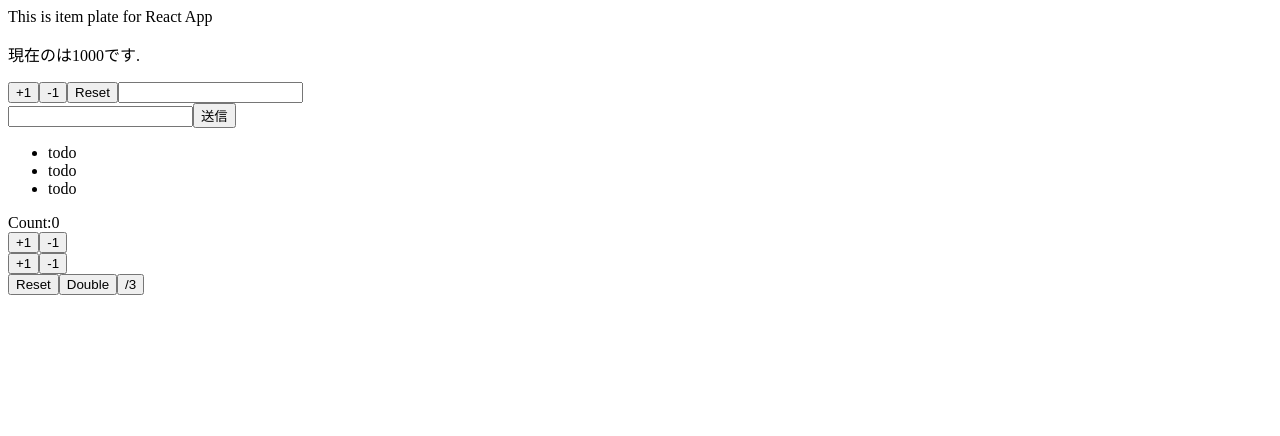
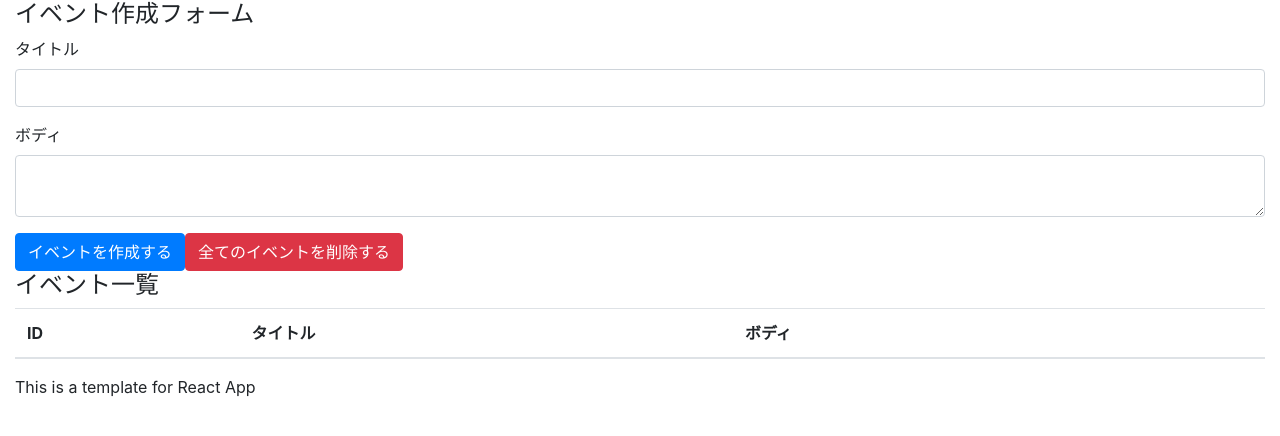
Before and after one commit to ToshifumiIde/React_hooks-101, a React (Create React App) app: page / in a window 1280 px wide. Shown: the top 436 px of the page. Built offline with nearby package versions, Linux system fonts and the light colour scheme.

Commit message:
create reducer for events

```diff
--- a/package.json
+++ b/package.json
@@ -3,6 +3,7 @@
   "version": "0.1.0",
   "private": true,
   "dependencies": {
+    "bootstrap": "4.3.1",
     "react": "^17.0.1",
     "react-dom": "^17.0.1",
     "react-scripts": "3.0.1"
--- /dev/null
+++ b/src/components/App.js
@@ -0,0 +1,34 @@
+import React from "react";
+import "bootstrap/dist/css/bootstrap.min.css";
+
+export const App = () => {
+  return (
+    <div className="container-fluid">
+      <h4>イベント作成フォーム</h4>
+      <form action="">
+        <div className="form-group">
+          <label htmlFor="formEventTitle">タイトル</label>
+          <input type="text" className="form-control" id="formEventTitle" />
+        </div>
+        <div className="form-group">
+          <label htmlFor="formEventBody">ボディ</label>
+          <textarea type="text" className="form-control" id="formEventBody" />
+        </div>
+    <button className="btn btn-primary">イベントを作成する</button>
+    <button className="btn btn-danger">全てのイベントを削除する</button>
+      </form>
+      <h4>イベント一覧</h4>
+      <table className="table table-hover">
+        <thead>
+          <tr>
+            <th>ID</th>
+            <th>タイトル</th>
+            <th>ボディ</th>
+            <th></th>
+          </tr>
+        </thead>
+      </table>
+      This is a template for React App
+    </div>
+  );
+};
--- a/src/index.js
+++ b/src/index.js
@@ -1,5 +1,5 @@
 import React from "react";
 import ReactDOM from "react-dom";
-import { App } from "./App";
+import { App } from "./components/App";
 
 ReactDOM.render(<App />, document.getElementById("root"));
```
Also changed, not shown: src/reducers/index.js (added, +21 -0 lines), 1 other file (tests, documents, lock files or other folders).
